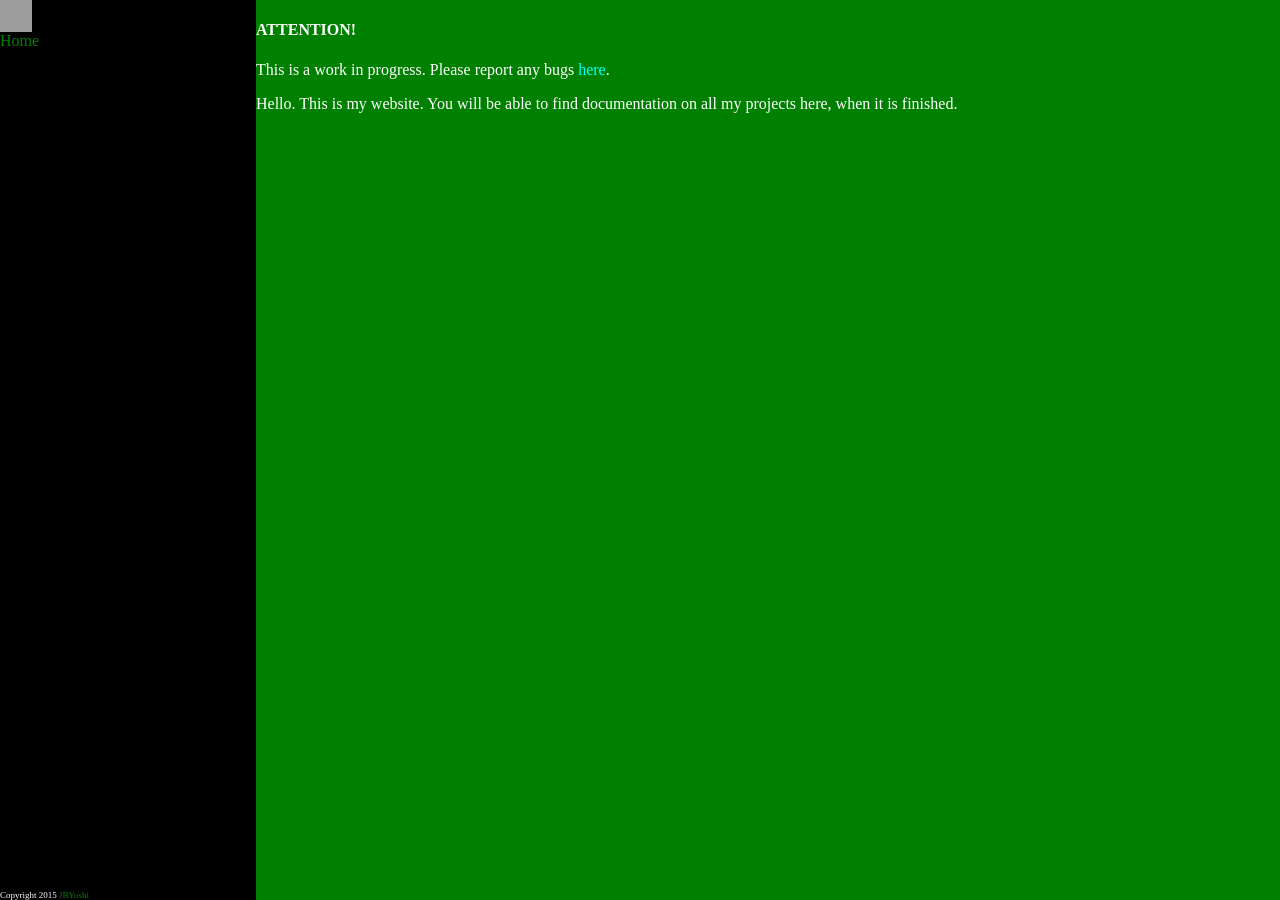
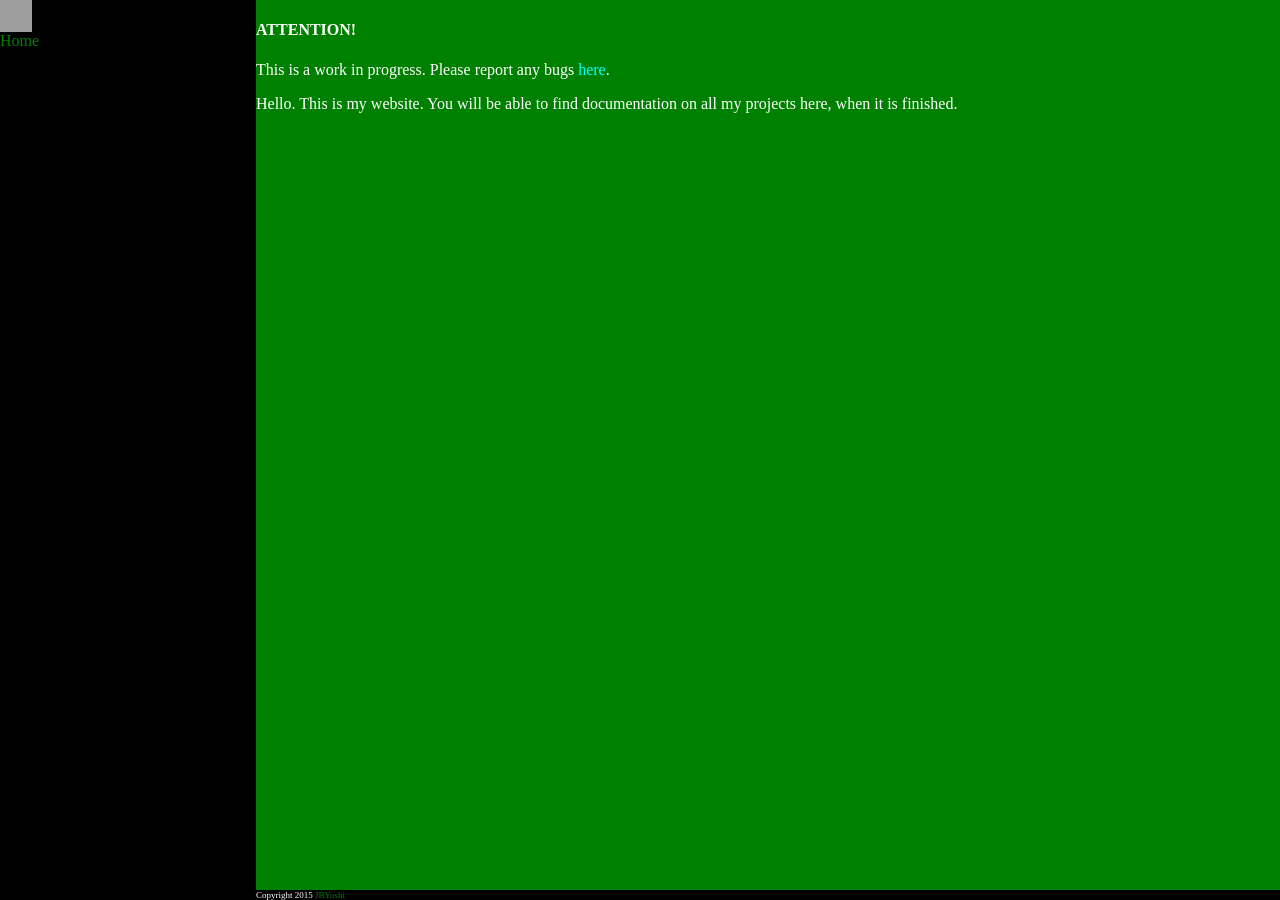
Before and after one commit to JBYoshi/jbyoshi.github.io, a Jekyll site: the page built from index.md, in a window 1280 px wide. Built offline with Jekyll 4.4.1, drawn with Linux system fonts in a browser that asks for light colours; grey boxes are pictures that could not be loaded.

Commit message:
Major updates to the layout code.

```diff
--- a/_layouts/default.html
+++ b/_layouts/default.html
@@ -6,22 +6,28 @@
             /* Styles */
             html {background-color: green; color: white;}
             a {color: aqua; text-decoration: none;}
-            .sidebar a {color: green;}
-            .sidebar {background-color: black; color: white;}
-            .sidebar.main>a {display: block;}
-            .sidebar-footer {font-size: 9px;}
+            .secondary a {color: green;}
+            .secondary {background-color: black; color: white;}
+            .sidebar>a {display: block;}
+            .footer {font-size: 9px;}
             .logo {width: 32px; height: 32px;}
 
             html, body {width: 100%; height: 100%; margin: 0pt;}
 
+            /* Stick footer to bottom */
+            body {display: table;}
+            .wrap {display: table-row; height: auto;}
+            .footer-wrap {display: table-row; height: 1px;}
+
             /* Defaults */
             .sidebar .logo {display: none;}
             .content .logo {display: block;}
+            .footer-space {width: 0px;}
 
             /* Mobile CSS */
             @media screen and (max-width:30em) {
                 /* Stick sidebar to bottom */
-                body {display: table;}
+                .main {display: table; width: 100%; height: 100%;}
                 .content {display: table-row; height: auto;}
                 .sidebar {display: table-row; height: 1px;}
             }
@@ -32,10 +38,10 @@
                 .content .logo {display: none;}
 
                 /* Sidebar */
-                .content {float: right; width: 67%;}
-                .sidebar {display: table; width: 33%; height: 100%;}
-                .sidebar .sidebar-main {display: table-row; height: auto;}
-                .sidebar .sidebar-footer {display: table-row; height: 1px;}
+                .content {position: absolute; top: 0px; bottom: 0px; right: 0px; width: 67%;}
+                .sidebar {position: absolute; top: 0px; bottom: 0px; left: 0px; width: 33%;}
+                .footer-space {display: table-cell; width: 33%;}
+                .footer {display: table-cell;}
             }
 
             /* Desktop CSS */
@@ -43,6 +49,7 @@
                 /* Sidebar */
                 .content {width: 80%;}
                 .sidebar {width: 20%;}
+                .footer-space {width: 20%;}
             }
         </style>
         <meta name="viewport" content="width=device-width, initial-scale=1">
@@ -50,22 +57,27 @@
         <link rel="apple-touch-icon" href="{{ site.github.owner_gravatar_url }}">
     </head>
     <body>
+        <div class="wrap">
+            <div class="main">
                 <div class="content">
                     <a href="/" class="logo">
                         <img src="{{ site.github.owner_gravatar_url }}" class="logo">
                     </a>
                     {{ content }}
                 </div>
-        <div class="sidebar">
-            <div class="sidebar-main">
+                <div class="secondary sidebar">
                     <a href="/">
                         <img src="{{ site.github.owner_gravatar_url }}" class="logo">
                         Home
                     </a>
                 </div>
-            <div class="sidebar-footer">
+            </div>
+        </div>
+        <div class="secondary footer-wrap">
+            <span class="footer-space"></span>
+            <span class="footer">
                 Copyright 2015 <a href=https://github.com/JBYoshi>JBYoshi</a>
-            </div>
+            </span>
         </div>
     </body>
 </html>
```
Lines whose indentation alone changed are shown as unchanged.
